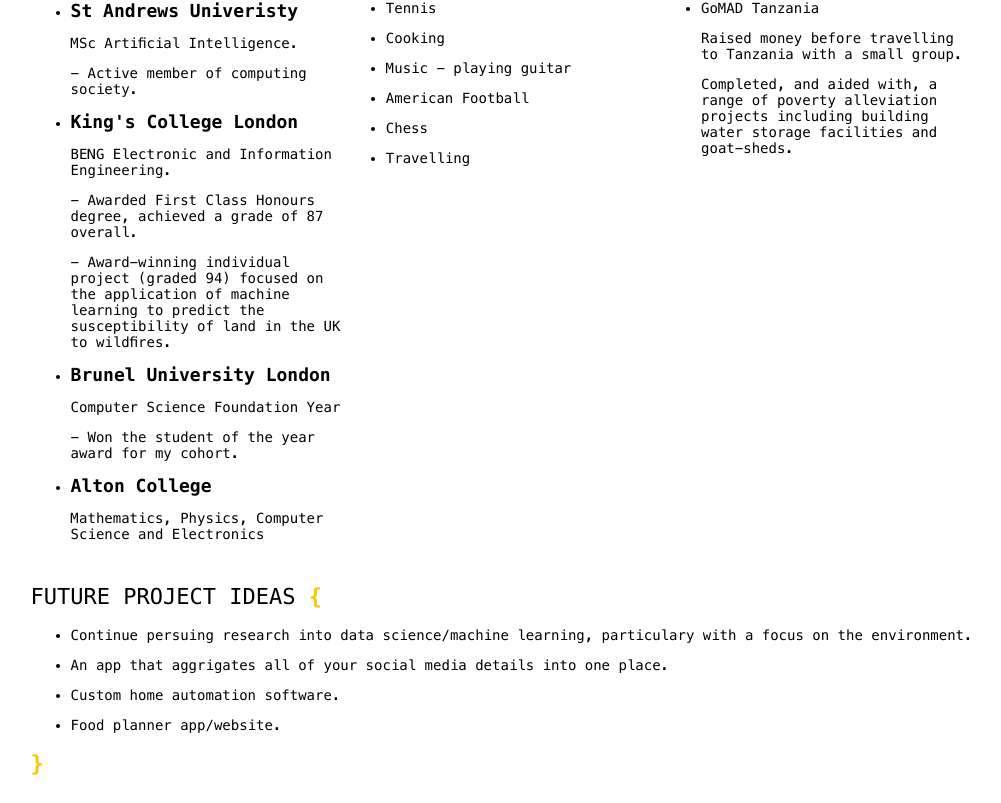
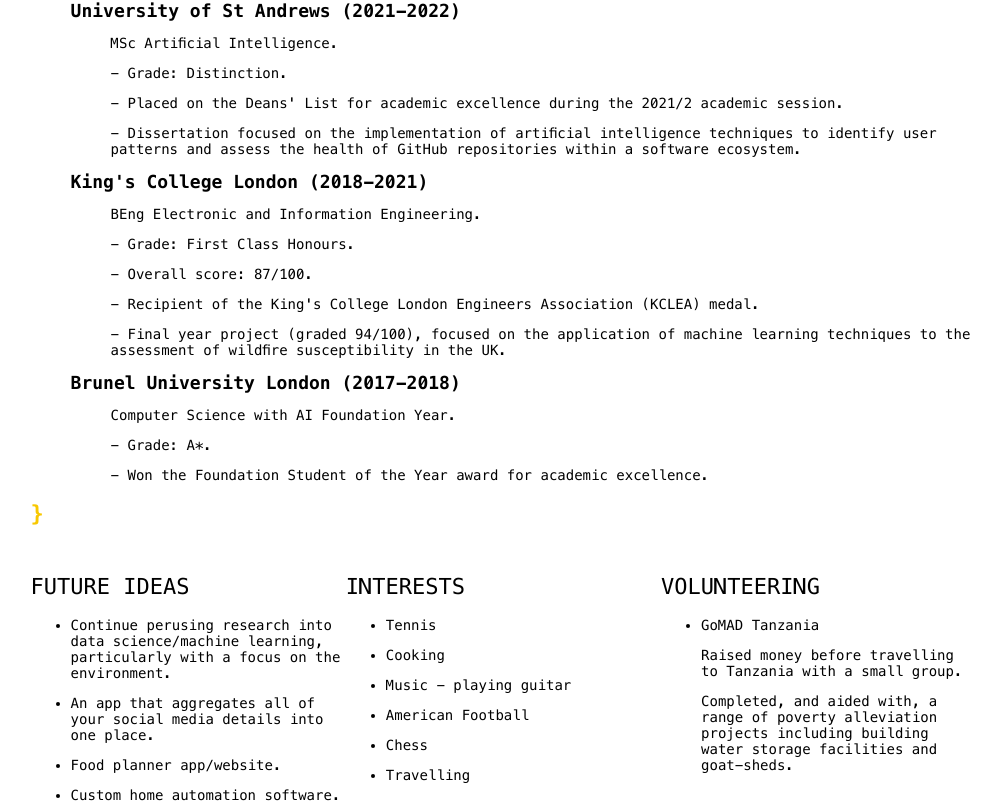
Before and after one commit to jameskenyon/Portfolio-Website, a React (Create React App) app in the folder site/: page / in a window 1280 px wide. Shown: the part 1239-2042 px from the top of the page, without its empty margins (133-1134 px from the left). Built offline with nearby package versions, Linux system fonts and the light colour scheme.

Commit message:
Updated webpage content 12/10/2022.

```diff
--- a/site/src/views/AboutView.js
+++ b/site/src/views/AboutView.js
@@ -1,5 +1,6 @@
 import React from "react";
 import "./AboutView.css";
+import BracketSection from "./components/BracketSection";
 import TitleView from "./components/TitleView";
 
 import profile_image from "../media/profile_image.png";
@@ -24,36 +25,59 @@ export default class AboutView extends React.Component {
             </p>
           </div>
 
+          <BracketSection heading="Education">
+            <ul className="work_list">
+              <li>
+                <b>University of St Andrews (2021-2022)</b>
+                <ul className="work_list_item">
+                  <p>
+                    MSc Artificial Intelligence.
+                  </p>
+                  <p>- Grade: Distinction.</p>
+                  <p>- Placed on the Deans' List for academic excellence during the 2021/2 academic session.</p>
+                  <p>- Dissertation focused on the implementation of artificial intelligence techniques to identify user patterns and assess the health of GitHub repositories within a software ecosystem.</p>
+                </ul>
+              </li>
+              <li>
+                <b>King's College London (2018-2021)</b>
+                <ul className="work_list_item">
+                  <p>
+                    BEng Electronic and Information Engineering.
+                  </p>
+                  <p>- Grade: First Class Honours.</p>
+                  <p>- Overall score: 87/100.</p>
+                  <p>- Recipient of the King's College London Engineers Association (KCLEA) medal. </p>
+                  <p>- Final year project (graded 94/100), focused on the application of machine learning techniques to the assessment of wildfire susceptibility in the UK.</p>
+                </ul>
+              </li>
+              <li>
+                <b>Brunel University London (2017-2018)</b>
+                <ul className="work_list_item">
+                  <p>
+                    Computer Science with AI Foundation Year.
+                  </p>
+                  <p>- Grade: A*.</p>
+                  <p>- Won the Foundation Student of the Year award for academic excellence.</p>
+                </ul>
+              </li>
+            </ul>
+          </BracketSection>
+
           <div className="about_column">
-            <h2>EDUCATION</h2>
+            <h2>FUTURE IDEAS</h2>
             <ul className="about_list">
               <li>
-                <p>
-                  <b>St Andrews Univeristy</b>
-                  <p>MSc Artificial Intelligence.</p>
-                  <p>- Active member of computing society.</p>
-                </p>
+                <p>Continue perusing research into data science/machine learning, particularly with a focus on the environment.</p>
               </li>
               <li>
-                <p>
-                  <b>King's College London</b>
-                  <p>BENG Electronic and Information Engineering.</p>
-                  <p>- Awarded First Class Honours degree, achieved a grade of 87 overall.</p>
-                  <p>- Award-winning individual project (graded 94) focused on the application of machine learning to predict the susceptibility of land in the UK to wildfires.</p>
-                </p>
+                <p>An app that aggregates all of your social media details into
+                  one place.</p>
               </li>
               <li>
-                <p>
-                  <b>Brunel University London</b>
-                </p>
-                <p>Computer Science Foundation Year</p>
-                <p>- Won the student of the year award for my cohort.</p>
+              <p>Food planner app/website.</p>
               </li>
               <li>
-                <p>
-                  <b>Alton College</b>
-                </p>
-                <p>Mathematics, Physics, Computer Science and Electronics</p>
+                <p>Custom home automation software.</p>
               </li>
             </ul>
           </div>
@@ -98,28 +122,6 @@ export default class AboutView extends React.Component {
               </li>
             </ul>
           </div>
-
-          <div className="future_ideas">
-            <h2 id="open_bracket">FUTURE PROJECT IDEAS </h2>
-            <ul className="about_list">
-              <li>
-                <p>Continue persuing research into data science/machine learning, particulary with a focus on the environment. </p>
-              </li>
-              <li>
-                <p>
-                  An app that aggrigates all of your social media details into
-                  one place.
-                </p>
-              </li>
-              <li>
-                <p>Custom home automation software. </p>
-              </li>
-              <li>
-                <p>Food planner app/website.</p>
-              </li>
-            </ul>
-            <h2 id="close_bracket"> </h2>
-          </div>
         </div>
       </div>
     );
--- a/site/src/views/ContactView.js
+++ b/site/src/views/ContactView.js
@@ -65,7 +65,7 @@ export default class ContactView extends React.Component {
             </a>
           </div>
 
-          <div id="copyright_label">Copyright James Kenyon 2021</div>
+          <div id="copyright_label">Copyright James Kenyon 2022</div>
         </div>
       </div>
     );
--- a/site/src/views/LandingView.js
+++ b/site/src/views/LandingView.js
@@ -37,9 +37,10 @@ export default class LandingView extends React.Component {
 
         <div id="landing_view_info">
           TECHNOLOGY IS THE PRISM THROUGH WHICH MODERN SOCIETY COMMUNICATES,
-          INNOVATES, AND LEARNS; AS AN ELECTRONICS AND INFORMATION ENGINEERING
-          STUDENT, MY AMBITION IS TO MEANINGFULLY IMPACT PEOPLE'S LIVES THROUGH
-          TECH AND DESIGN.
+          INNOVATES, AND LEARNS; AS A GRADUATE OF BOTH ELECTRONICS AND
+          INFORMATION ENGINEERING AND ARTIFICIAL INTELLIGENCE, MY
+          AMBITION IS TO MEANINGFULLY IMPACT PEOPLE'S LIVES THROUGH TECH AND
+          DESIGN.
         </div>
 
         <div id="landing_view_footer" onClick={() => this.handleFooterClick()}>
--- a/site/src/views/WorkView.js
+++ b/site/src/views/WorkView.js
@@ -48,7 +48,7 @@ export default class WorkView extends React.Component {
                     Designed and began developing an IOS app for a fin-tech
                     startup.
                   </p>
-                  <p>- Created the app using the Swfit progamming language.</p>
+                  <p>- Created the app using the Swift programming language.</p>
                   <p>- Designed and prototyped all elements of the app's UI.</p>
                   <p>- Basic web development setting up static webpage.</p>
                 </ul>
@@ -90,6 +90,36 @@ export default class WorkView extends React.Component {
                       <th> Name </th>
                       <th> Description </th>
                       <th> Github </th>
+                    </tr>
+                    <tr>
+                      <td> Article-Maestro </td>
+                      <td>
+                        {" "}
+                        SwiftUI iOS app to help people learn German. {" "}
+                      </td>
+                      <td className="break">
+                        <a
+                          id="project_link"
+                          href="https://github.com/jameskenyon/Article-Maestro"
+                        >
+                          https://github.com/jameskenyon/Article-Maestro{" "}
+                        </a>
+                      </td>
+                    </tr>
+                    <tr>
+                      <td> AI Automated GitHub Insights </td>
+                      <td>
+                        {" "}
+                        Analytic and predictive model to assess the health and outlook of GitHub projects within a software ecosystem. {" "}
+                      </td>
+                      <td className="break">
+                        <a
+                          id="project_link"
+                          href="https://github.com/jameskenyon/cs5099-ai-automated-git-insights"
+                        >
+                          https://github.com/jameskenyon/cs5099-ai-automated-git-insights{" "}
+                        </a>
+                      </td>
                     </tr>
                     <tr>
                       <td> WildfireML </td>
```
Also changed, not shown: 2 other files (tests, documents, lock files or other folders).
